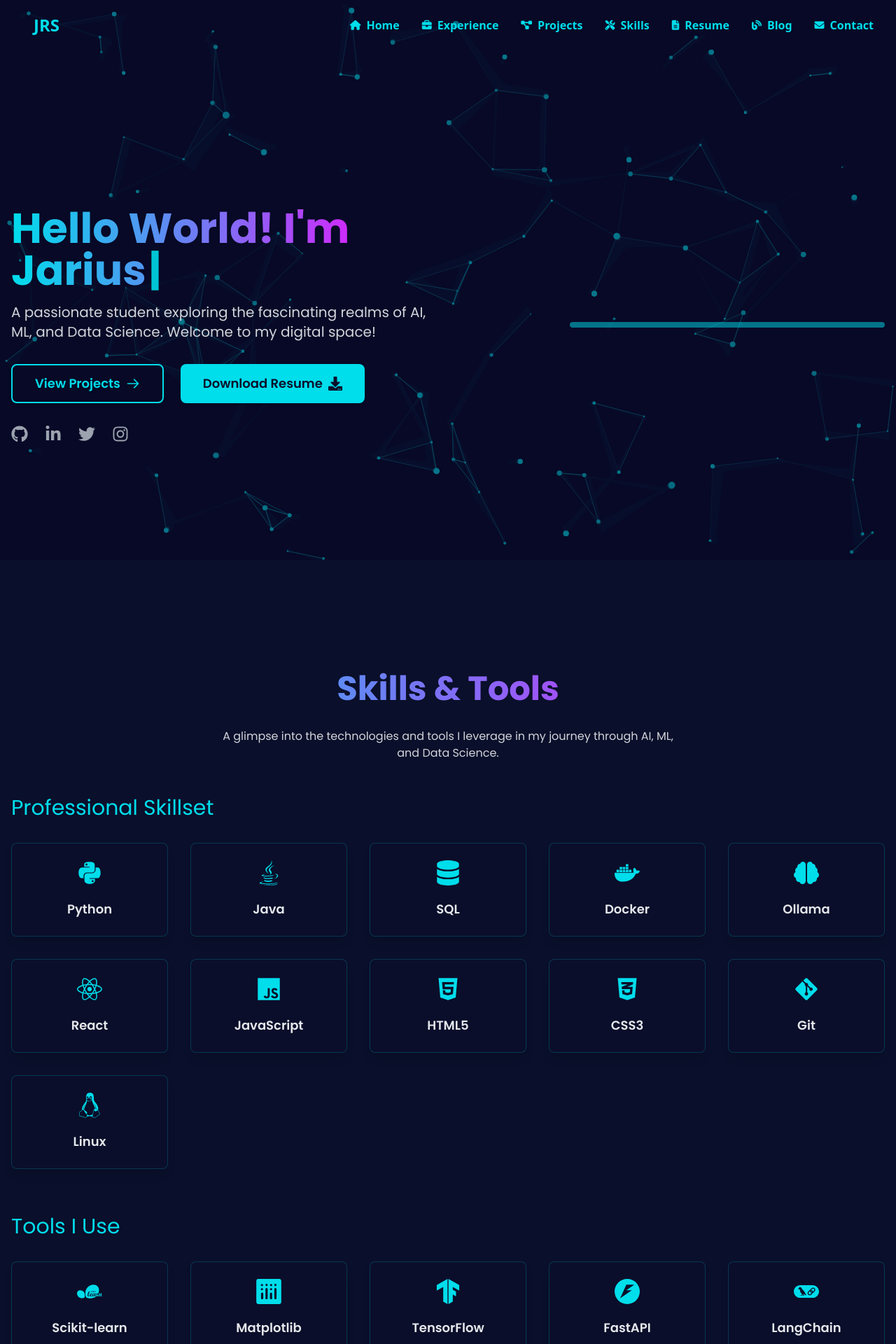
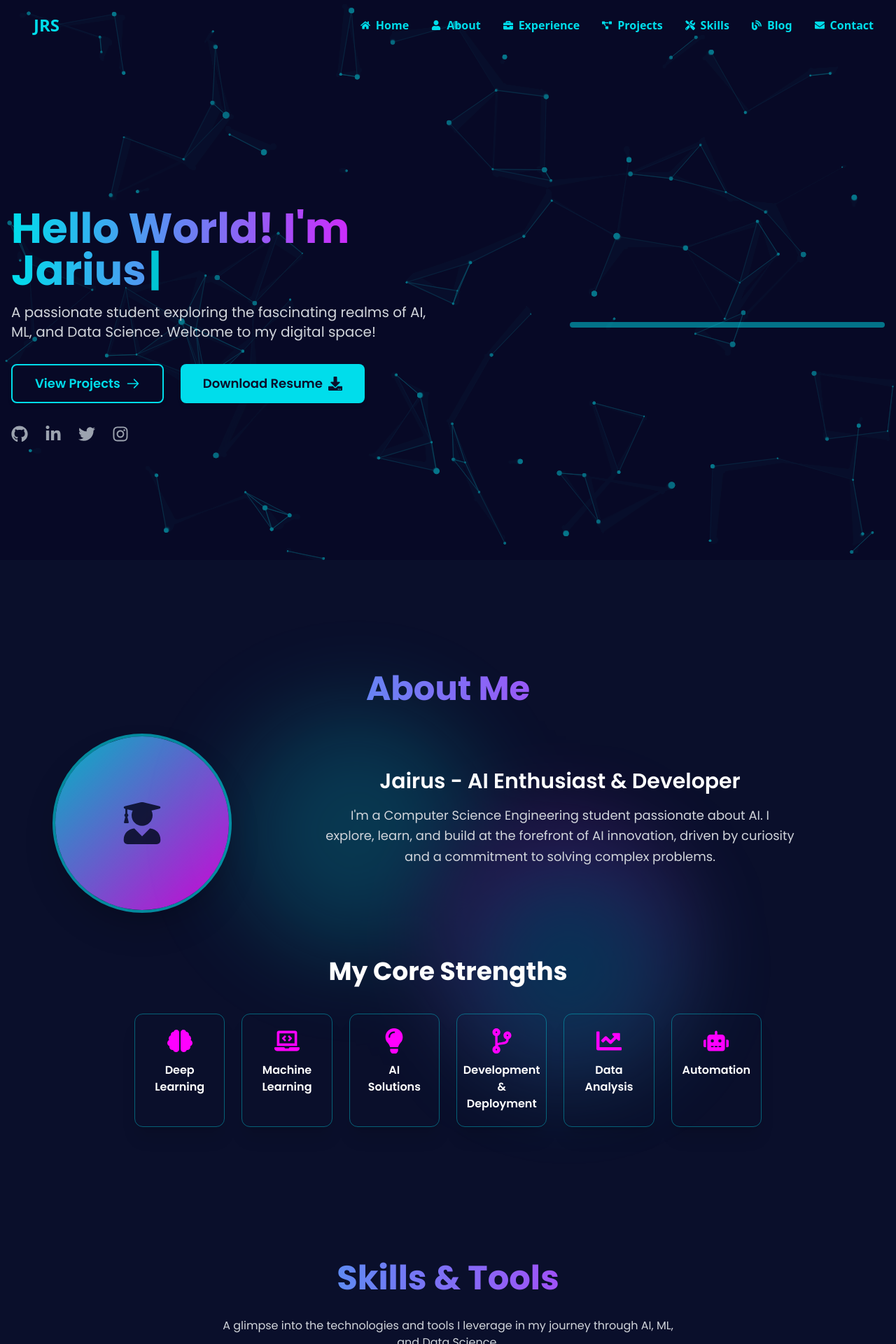
Before and after one commit to jruzz67/neu_portfolio, a React (Vite) app: page / in a window 1280 px wide. Shown: the top 1920 px of the page at 70% size. Built offline with nearby package versions, Linux system fonts and the light colour scheme.

Commit message:
About page added & Navbar updated

```diff
--- a/src/App.jsx
+++ b/src/App.jsx
@@ -14,8 +14,7 @@ import Experience from './components/sections/Experience';
 import Projects from './components/sections/Projects'; // This is the featured projects section on the homepage
 import Skills from './components/sections/Skills';
 import Contact from './components/sections/Contact';
-// Removed import for the separate Resume component
-// import Resume from './components/sections/Resume';
+import About from './components/sections/About'; // Ensure About is imported
 
 import ProjectList from './components/pages/ProjectList'; // This is the dedicated all projects page
 import ProjectDetail from './components/pages/ProjectDetail';
@@ -76,6 +75,10 @@ function App() {
                 <section id="home" className="min-h-screen">
                   <Home setIsChatOpen={setIsChatOpen} />
                 </section>
+                 {/* Added the About section here */}
+                 <section id="about" className="min-h-screen">
+                   <About />
+                 </section>
                 <section id="skills" className="min-h-screen">
                   <Skills />
                 </section>
@@ -83,8 +86,8 @@ function App() {
                   {/* This 'Projects' component is the one used on the homepage for a quick overview */}
                   <Projects />
                 </section>
-                   {/* Removed the separate Resume section */}
-                   {/* <section id="resume" className="relative py-16 md:py-24 bg-transparent text-white overflow-hidden font-poppins flex items-center justify-center"> ... </section> */}
+                  {/* Removed the separate Resume section */}
+                  {/* <section id="resume" className="relative py-16 md:py-24 bg-transparent text-white overflow-hidden font-poppins flex items-center justify-center"> ... </section> */}
                 <section id="contact" className="min-h-screen">
                   <Contact />
                 </section>
--- a/src/components/layout/Navbar.jsx
+++ b/src/components/layout/Navbar.jsx
@@ -1,6 +1,6 @@
 import React, { useState, useEffect } from 'react';
-// Import the Link component from react-router-dom
 import { Link } from 'react-router-dom';
+import { FaHome, FaBriefcase, FaProjectDiagram, FaTools, FaBlog, FaEnvelope, FaUser } from 'react-icons/fa'; // Import Fa icons
 
 function Navbar() {
   const [scrollOpacity, setScrollOpacity] = useState(0);
@@ -8,100 +8,95 @@ function Navbar() {
 
   useEffect(() => {
     const handleScroll = () => {
-      // Gradual opacity from 0 to 1 over 200px scroll
       const opacity = Math.min(window.scrollY / 200, 1);
       setScrollOpacity(opacity);
     };
     window.addEventListener('scroll', handleScroll);
-    // Cleanup the event listener when the component unmounts
     return () => window.removeEventListener('scroll', handleScroll);
-  }, []); // Empty dependency array means this effect runs once on mount and cleans up on unmount
+  }, []);
 
   return (
     <nav
       className="fixed top-0 left-0 w-[calc(100%-2rem)] mx-4 z-50 p-4 flex justify-between items-center transition-all duration-500 rounded-b-3xl"
       style={{
         background: `linear-gradient(to right, rgba(10, 15, 43, ${scrollOpacity * 0.8}), rgba(10, 15, 43, ${scrollOpacity * 0.5}))`,
-        boxShadow: `0 4px 15px rgba(0, 221, 235, ${scrollOpacity * 0.2})`, // Subtle glow effect based on scroll
+        boxShadow: `0 4px 15px rgba(0, 221, 235, ${scrollOpacity * 0.2})`,
       }}
     >
-      {/* Portfolio Title - Can be a Link to home or just text */}
       <div className="text-2xl font-bold text-ai-blue pl-4">JRS</div>
 
-      {/* Mobile Menu Button */}
       <div className="md:hidden">
         <button
           onClick={() => setIsOpen(!isOpen)}
           className="text-ai-blue hover:text-ai-accent focus:outline-none p-2"
-          aria-label="Toggle navigation menu" // Added accessibility label
+          aria-label="Toggle navigation menu"
         >
           <svg className="w-6 h-6" fill="none" stroke="currentColor" viewBox="0 0 24 24">
-            {/* Animated hamburger/close icon */}
             <path strokeLinecap="round" strokeLinejoin="round" strokeWidth="2" d={isOpen ? "M6 18L18 6M6 6l12 12" : "M4 6h16M4 12h16m-7 6h7"} />
           </svg>
         </button>
       </div>
 
-      {/* Navigation Links */}
       <ul
         className={`md:flex md:space-x-8 text-ai-blue font-semibold ${
-          isOpen ? 'flex' : 'hidden' // Show/hide based on mobile menu state
-        } flex-col md:flex-row absolute md:static top-16 right-4 md:right-auto p-4 md:p-0 rounded-lg md:rounded-none transition-all duration-500 backdrop-blur-sm md:backdrop-blur-none bg-ai-dark/80 md:bg-transparent`} // Added backdrop blur and background for mobile menu
+          isOpen ? 'flex' : 'hidden'
+        } flex-col md:flex-row absolute md:static top-16 right-4 md:right-auto p-4 md:p-0 rounded-lg md:rounded-none transition-all duration-500 backdrop-blur-sm md:backdrop-blur-none bg-ai-dark/80 md:bg-transparent`}
       >
-        {/* Home Link (Hash link for current page section) */}
         <li className="my-2 md:my-0">
-          <a href="#home" className="flex items-center space-x-2 hover:text-ai-accent relative after:content-[''] after:absolute after:bottom-[-4px] after:left-0 after:w-0 after:h-0.5 after:bg-ai-accent after:transition-all after:duration-300 hover:after:w-full py-2" onClick={() => setIsOpen(false)}> {/* Close menu on click */}
-            <i className="fas fa-home text-sm"></i> {/* Font Awesome Icon */}
+          <a href="#home" className="flex items-center space-x-2 hover:text-ai-accent relative after:content-[''] after:absolute after:bottom-[-4px] after:left-0 after:w-0 after:h-0.5 after:bg-ai-accent after:transition-all after:duration-300 hover:after:w-full py-2" onClick={() => setIsOpen(false)}>
+            <FaHome className="text-sm" />
             <span>Home</span>
           </a>
         </li>
 
-        {/* Experience Link (Using Link component for route navigation) */}
+        {/* Added About Link */}
         <li className="my-2 md:my-0">
-          {/* Use Link component with 'to' prop */}
-          <Link to="/experience" className="flex items-center space-x-2 hover:text-ai-accent relative after:content-[''] after:absolute after:bottom-[-4px] after:left-0 after:w-0 after:h-0.5 after:bg-ai-accent after:transition-all after:duration-300 hover:after:w-full py-2" onClick={() => setIsOpen(false)}> {/* Close menu on click */}
-             <i className="fas fa-briefcase text-sm"></i> {/* Font Awesome Icon */}
+           <a href="#about" className="flex items-center space-x-2 hover:text-ai-accent relative after:content-[''] after:absolute after:bottom-[-4px] after:left-0 after:w-0 after:h-0.5 after:bg-ai-accent after:transition-all after:duration-300 hover:after:w-full py-2" onClick={() => setIsOpen(false)}>
+             <FaUser className="text-sm" /> {/* Using FaUser icon for About */}
+             <span>About</span>
+           </a>
+         </li>
+
+
+        <li className="my-2 md:my-0">
+          <Link to="/experience" className="flex items-center space-x-2 hover:text-ai-accent relative after:content-[''] after:absolute after:bottom-[-4px] after:left-0 after:w-0 after:h-0.5 after:bg-ai-accent after:transition-all after:duration-300 hover:after:w-full py-2" onClick={() => setIsOpen(false)}>
+            <FaBriefcase className="text-sm" />
             <span>Experience</span>
           </Link>
         </li>
 
-        {/* Projects Link (Hash link for current page section) */}
         <li className="my-2 md:my-0">
-          <a href="#projects" className="flex items-center space-x-2 hover:text-ai-accent relative after:content-[''] after:absolute after:bottom-[-4px] after:left-0 after:w-0 after:h-0.5 after:bg-ai-accent after:transition-all after:duration-300 hover:after:w-full py-2" onClick={() => setIsOpen(false)}> {/* Close menu on click */}
-            <i className="fas fa-project-diagram text-sm"></i> {/* Font Awesome Icon */}
+          <a href="#projects" className="flex items-center space-x-2 hover:text-ai-accent relative after:content-[''] after:absolute after:bottom-[-4px] after:left-0 after:w-0 after:h-0.5 after:bg-ai-accent after:transition-all after:duration-300 hover:after:w-full py-2" onClick={() => setIsOpen(false)}>
+            <FaProjectDiagram className="text-sm" />
             <span>Projects</span>
           </a>
         </li>
 
-        {/* Skills Link (Hash link for current page section) */}
         <li className="my-2 md:my-0">
-          <a href="#skills" className="flex items-center space-x-2 hover:text-ai-accent relative after:content-[''] after:absolute after:bottom-[-4px] after:left-0 after:w-0 after:h-0.5 after:bg-ai-accent after:transition-all after:duration-300 hover:after:w-full py-2" onClick={() => setIsOpen(false)}> {/* Close menu on click */}
-            <i className="fas fa-tools text-sm"></i> {/* Font Awesome Icon */}
+          <a href="#skills" className="flex items-center space-x-2 hover:text-ai-accent relative after:content-[''] after:absolute after:bottom-[-4px] after:left-0 after:w-0 after:h-0.5 after:bg-ai-accent after:transition-all after:duration-300 hover:after:w-full py-2" onClick={() => setIsOpen(false)}>
+            <FaTools className="text-sm" />
             <span>Skills</span>
           </a>
         </li>
 
-         {/* Resume Link (Hash link for current page section) */}
+        {/* Removed Resume Link */}
+        {/* <li className="my-2 md:my-0">
+           <a href="#resume" className="flex items-center space-x-2 hover:text-ai-accent relative after:content-[''] after:absolute after:bottom-[-4px] after:left-0 after:w-0 after:h-0.5 after:bg-ai-accent after:transition-all after:duration-300 hover:after:w-full py-2" onClick={() => setIsOpen(false)}>
+             <i className="fas fa-file-alt text-sm"></i>
+             <span>Resume</span>
+           </a>
+         </li> */}
+
         <li className="my-2 md:my-0">
-          <a href="#resume" className="flex items-center space-x-2 hover:text-ai-accent relative after:content-[''] after:absolute after:bottom-[-4px] after:left-0 after:w-0 after:h-0.5 after:bg-ai-accent after:transition-all after:duration-300 hover:after:w-full py-2" onClick={() => setIsOpen(false)}> {/* Close menu on click */}
-            <i className="fas fa-file-alt text-sm"></i> {/* Font Awesome Icon */}
-            <span>Resume</span>
-          </a>
-        </li>
-
-
-        {/* Blog Link (External link, keep as <a>) */}
-        <li className="my-2 md:my-0">
-          <a href="https://your-blog-link.com" className="flex items-center space-x-2 hover:text-ai-accent relative after:content-[''] after:absolute after:bottom-[-4px] after:left-0 after:w-0 after:h-0.5 after:bg-ai-accent after:transition-all after:duration-300 hover:after:w-full py-2" target="_blank" rel="noopener noreferrer" onClick={() => setIsOpen(false)}> {/* Close menu on click */}
-            <i className="fas fa-blog text-sm"></i> {/* Font Awesome Icon */}
+          <a href="https://your-blog-link.com" className="flex items-center space-x-2 hover:text-ai-accent relative after:content-[''] after:absolute after:bottom-[-4px] after:left-0 after:w-0 after:h-0.5 after:bg-ai-accent after:transition-all after:duration-300 hover:after:w-full py-2" target="_blank" rel="noopener noreferrer" onClick={() => setIsOpen(false)}>
+            <FaBlog className="text-sm" />
             <span>Blog</span>
           </a>
         </li>
 
-        {/* Contact Link (Hash link for current page section) */}
         <li className="my-2 md:my-0">
-          <a href="#contact" className="flex items-center space-x-2 hover:text-ai-accent relative after:content-[''] after:absolute after:bottom-[-4px] after:left-0 after:w-0 after:h-0.5 after:bg-ai-accent after:transition-all after:duration-300 hover:after:w-full py-2" onClick={() => setIsOpen(false)}> {/* Close menu on click */}
-            <i className="fas fa-envelope text-sm"></i> {/* Font Awesome Icon */}
+          <a href="#contact" className="flex items-center space-x-2 hover:text-ai-accent relative after:content-[''] after:absolute after:bottom-[-4px] after:left-0 after:w-0 after:h-0.5 after:bg-ai-accent after:transition-all after:duration-300 hover:after:w-full py-2" onClick={() => setIsOpen(false)}>
+            <FaEnvelope className="text-sm" />
             <span>Contact</span>
           </a>
         </li>
--- /dev/null
+++ b/src/components/sections/About.jsx
@@ -0,0 +1,127 @@
+import React from 'react';
+import { motion } from 'framer-motion';
+import { FaBrain, FaLaptopCode, FaLightbulb, FaUserGraduate, FaRocket, FaCodeBranch, FaChartLine, FaRobot } from 'react-icons/fa';
+import { Link } from 'react-router-dom';
+
+const About = () => {
+  const sectionVariants = {
+    hidden: { opacity: 0, y: 50 },
+    visible: {
+      opacity: 1,
+      y: 0,
+      transition: { duration: 0.8, ease: 'easeOut', staggerChildren: 0.15 },
+    },
+  };
+
+  const itemVariants = {
+    hidden: { opacity: 0, y: 20 },
+    visible: { opacity: 1, y: 0, transition: { duration: 0.6, ease: 'easeOut' } },
+  };
+
+  const skillVariants = {
+    hidden: { opacity: 0, scale: 0.8, rotateY: 90 },
+    visible: (i) => ({
+      opacity: 1,
+      scale: 1,
+      rotateY: 0,
+      transition: {
+        delay: i * 0.08,
+        type: 'spring',
+        stiffness: 250,
+        damping: 20,
+      },
+    }),
+    hover: {
+        y: -10,
+        boxShadow: '0 12px 25px rgba(0, 221, 235, 0.4)',
+        borderColor: 'var(--color-ai-accent, #00ddeb)',
+        transition: { duration: 0.3, ease: 'easeInOut' }
+    },
+    tap: { scale: 0.95 },
+  };
+
+  const coreStrengths = [
+    { icon: <FaBrain className="text-ai-accent" />, text: "Deep Learning" },
+    { icon: <FaLaptopCode className="text-ai-accent" />, text: "Machine Learning" },
+    { icon: <FaLightbulb className="text-ai-accent" />, text: "AI Solutions" },
+    { icon: <FaCodeBranch className="text-ai-accent" />, text: "Development & Deployment" },
+    { icon: <FaChartLine className="text-ai-accent" />, text: "Data Analysis" },
+    { icon: <FaRobot className="text-ai-accent" />, text: "Automation" },
+  ];
+
+  const ProfileImage = () => (
+    <motion.div
+      className="w-48 h-48 md:w-60 md:h-60 lg:w-64 lg:h-64 rounded-full overflow-hidden shadow-2xl border-4 border-ai-blue/60 mx-auto mb-8 md:mb-0 transform rotate-3 hover:rotate-0 transition-transform duration-500 ease-in-out cursor-pointer"
+      variants={itemVariants}
+      initial="hidden"
+      whileInView="visible"
+      viewport={{ once: true, amount: 0.5 }}
+    >
+      <div className="w-full h-full bg-gradient-to-br from-ai-blue/80 to-ai-accent/80 flex items-center justify-center">
+        <FaUserGraduate className="text-6xl text-ai-dark opacity-90" />
+      </div>
+    </motion.div>
+  );
+
+  return (
+    <section id="about" className="relative py-16 md:py-24 bg-ai-dark text-white overflow-hidden font-poppins flex flex-col items-center justify-center min-h-screen">
+      <div className="absolute inset-0 z-0 opacity-20">
+        <div className="absolute top-1/4 left-1/4 w-80 h-80 bg-ai-blue rounded-full mix-blend-hard-light filter blur-3xl animate-blob animation-delay-4000"></div>
+        <div className="absolute bottom-1/4 right-1/4 w-80 h-80 bg-ai-accent rounded-full mix-blend-hard-light filter blur-3xl animate-blob animation-delay-2000"></div>
+        <div className="absolute top-1/2 left-1/2 w-72 h-72 bg-ai-blue rounded-full mix-blend-hard-light filter blur-3xl animate-blob animation-delay-6000 transform -translate-x-1/2 -translate-y-1/2"></div>
+      </div>
+
+      <motion.div
+        className="container mx-auto px-4 sm:px-6 lg:px-8 relative z-10 text-center"
+        variants={sectionVariants}
+        initial="hidden"
+        whileInView="visible"
+        viewport={{ once: true, amount: 0.2 }}
+      >
+        <motion.h2
+          className="text-4xl md:text-5xl font-bold mb-8 md:mb-10 text-transparent bg-clip-text bg-gradient-to-r from-ai-blue to-ai-accent"
+          variants={itemVariants}
+        >
+          About Me
+        </motion.h2>
+
+        <div className="flex flex-col md:flex-row items-center justify-center gap-10 md:gap-16 mb-12 md:mb-16">
+          <motion.div className="flex-shrink-0" variants={itemVariants}>
+            <ProfileImage />
+          </motion.div>
+          <motion.div className="md:w-2/3 text-center" variants={itemVariants}>
+            <h3 className="text-2xl md:text-3xl font-semibold text-ai-blue-light mb-4">
+              Jairus - AI Enthusiast & Developer
+            </h3>
+            <p className="text-lg text-gray-300 mb-4 leading-relaxed max-w-2xl mx-auto">
+              I'm a Computer Science Engineering student passionate about AI. I explore, learn, and build at the forefront of AI innovation, driven by curiosity and a commitment to solving complex problems.
+            </p>
+          </motion.div>
+        </div>
+
+        <motion.div variants={itemVariants}>
+          <h3 className="text-3xl md:text-4xl font-bold text-center mb-8 md:mb-10 text-ai-blue-light">
+            My Core Strengths
+          </h3>
+          <div className="grid grid-cols-2 sm:grid-cols-3 lg:grid-cols-6 gap-4 md:gap-6 max-w-4xl mx-auto">
+            {coreStrengths.map((strength, index) => (
+              <motion.div
+                key={index}
+                className="bg-ai-dark-card p-4 md:p-5 rounded-xl shadow-xl border border-ai-blue/40 flex flex-col items-center text-center hover:shadow-ai-accent/40 hover:border-ai-accent transition-all duration-300 cursor-pointer"
+                variants={skillVariants}
+                custom={index}
+                whileHover="hover"
+                whileTap="tap"
+              >
+                <div className="text-4xl mb-3">{strength.icon}</div>
+                <h4 className="text-sm md:text-base font-semibold text-white">{strength.text}</h4>
+              </motion.div>
+            ))}
+          </div>
+        </motion.div>
+      </motion.div>
+    </section>
+  );
+};
+
+export default About;
```
